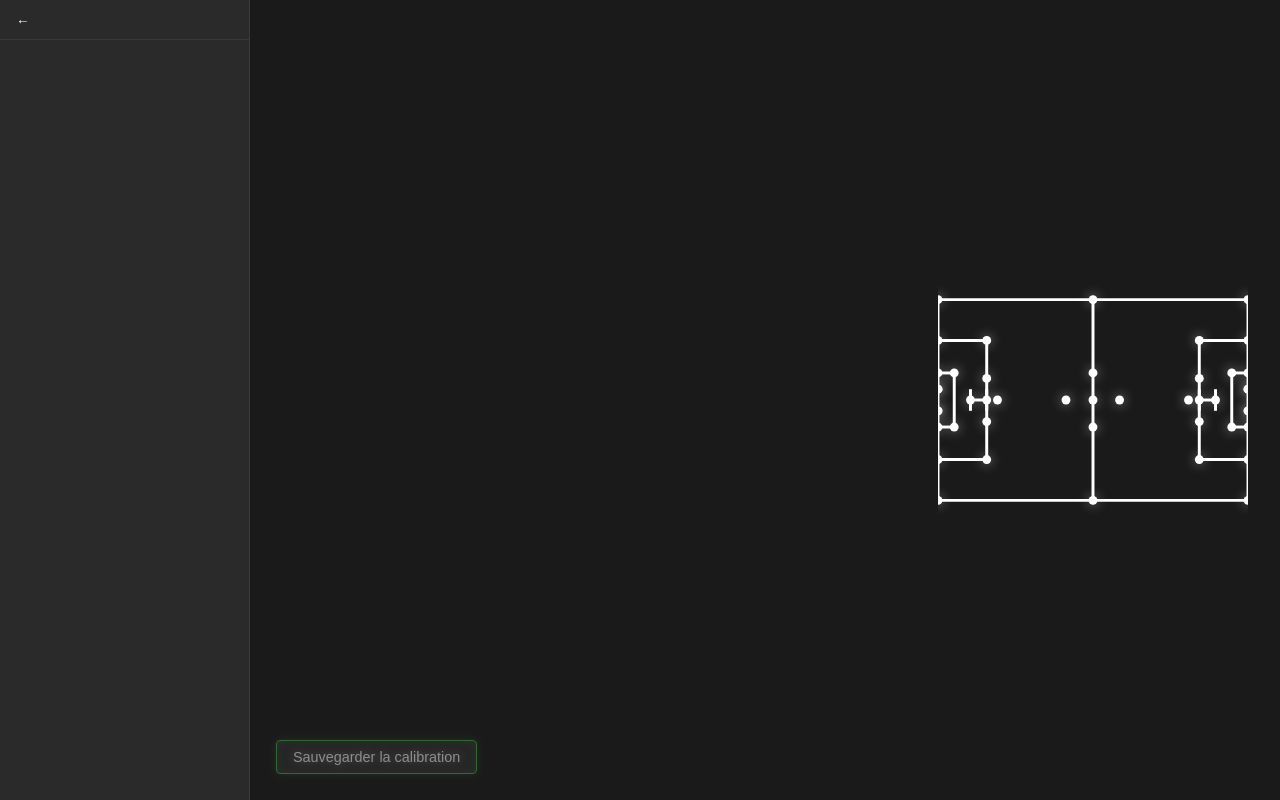
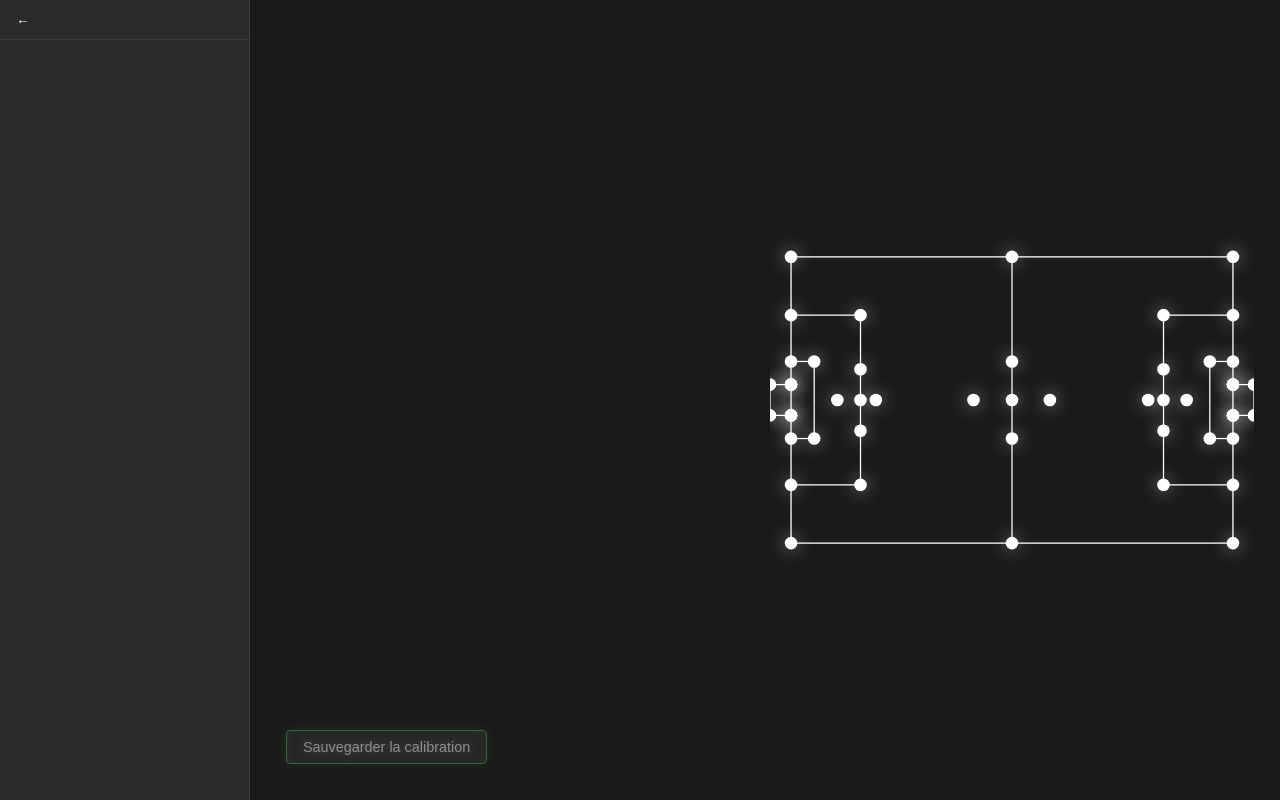
Before and after one commit to 2nzi/vue-electron, a Vue app: page /#/calibration/1 in a window 1280 px wide. Built offline with nearby package versions, Linux system fonts and the light colour scheme.

Commit message:
save goal correction footbalfield

```diff
--- a/src/components/FootballField.vue
+++ b/src/components/FootballField.vue
@@ -1,13 +1,12 @@
 <template>
   <div class="football-field">
-    <svg viewBox="0 0 105 68" preserveAspectRatio="xMidYMid meet">
+    <svg viewBox="-5 0 115 68" preserveAspectRatio="xMidYMid meet">
       <g>
         <!-- Terrain de base -->
-        <rect x="0" y="0" width="105" height="68" fill="none" stroke="#00FF15" stroke-width="0.3"/>
+        <rect x="0" y="0" width="105" height="68" fill="none" stroke="#333" stroke-width="0.3"/>
 
         <!-- Lignes cliquables -->
         <g class="lines">
-          <!-- Toutes les lignes avec la nouvelle méthode getLineColor -->
           <line v-for="(line, name) in lineCoordinates"
                 :key="name"
                 class="field-line"
@@ -17,29 +16,6 @@
                 :x2="line.x2"
                 :y2="line.y2"
                 @click="selectLine(name)" />
-
-          <!-- Buts -->
-          <line class="field-line" x1="11" y1="34" x2="16.5" y2="34" @click="selectLine(7)" />
-          <line class="field-line" x1="11" y1="30.34" x2="11" y2="37.66" @click="selectLine(8)" />
-          <line class="field-line" x1="16.5" y1="30.34" x2="16.5" y2="37.66" @click="selectLine(9)" />
-          <line class="field-line" x1="88.5" y1="34" x2="94" y2="34" @click="selectLine(10)" />
-          <line class="field-line" x1="88.5" y1="30.34" x2="88.5" y2="37.66" @click="selectLine(11)" />
-          <line class="field-line" x1="94" y1="30.34" x2="94" y2="37.66" @click="selectLine(12)" />
-
-          <!-- Ligne médiane et lignes de touche -->
-          <line class="field-line" x1="52.5" y1="0" x2="52.5" y2="68" @click="selectLine(13)" />
-          <line class="field-line" x1="0" y1="0" x2="105" y2="0" @click="selectLine(14)" />
-          <line class="field-line" x1="0" y1="0" x2="0" y2="68" @click="selectLine(15)" />
-          <line class="field-line" x1="105" y1="0" x2="105" y2="68" @click="selectLine(16)" />
-          <line class="field-line" x1="0" y1="68" x2="105" y2="68" @click="selectLine(17)" />
-
-          <!-- Petites surfaces -->
-          <line class="field-line" x1="0" y1="24.84" x2="5.5" y2="24.84" @click="selectLine(18)" />
-          <line class="field-line" x1="5.5" y1="24.84" x2="5.5" y2="43.16" @click="selectLine(19)" />
-          <line class="field-line" x1="0" y1="43.16" x2="5.5" y2="43.16" @click="selectLine(20)" />
-          <line class="field-line" x1="99.5" y1="24.84" x2="105" y2="24.84" @click="selectLine(21)" />
-          <line class="field-line" x1="99.5" y1="24.84" x2="99.5" y2="43.16" @click="selectLine(22)" />
-          <line class="field-line" x1="99.5" y1="43.16" x2="105" y2="43.16" @click="selectLine(23)" />
         </g>
 
         <!-- Points existants -->
@@ -54,46 +30,47 @@
       </g>
     </svg>
 
-    <!-- Info sur la ligne sélectionnée -->
-    <div v-if="selectedLine && LINES[selectedLine]" class="line-info">
+    <!-- Info sur la ligne ou le point sélectionné -->
+    <div v-if="selectedLine && LINES[selectedLine]" class="info-overlay">
       {{ LINES[selectedLine].name }}
+    </div>
+    <div v-if="selectedPointIndex !== null" class="info-overlay">
+      Point {{ selectedPointIndex }}: [{{ keypoints[selectedPointIndex][0] }}, {{ keypoints[selectedPointIndex][1] }}]
     </div>
   </div>
 </template>
 
 <script>
+// Définition exacte des classes de lignes comme dans SoccerNet
 const LINES = {
-  // Utilisation des noms standardisés de la classe SoccerPitch
-  'Side line top': { name: 'Side line top', description: 'Ligne de but' },
-  'Side line bottom': { name: 'Side line bottom', description: 'Ligne de but opposée' },
-  'Side line left': { name: 'Side line left', description: 'Ligne de touche gauche' },
-  'Side line right': { name: 'Side line right', description: 'Ligne de touche droite' },
-  'Middle line': { name: 'Middle line', description: 'Ligne médiane' },
-
   'Big rect. left bottom': { name: 'Big rect. left bottom', description: 'Surface de réparation gauche - ligne basse' },
   'Big rect. left main': { name: 'Big rect. left main', description: 'Surface de réparation gauche - ligne parallèle' },
   'Big rect. left top': { name: 'Big rect. left top', description: 'Surface de réparation gauche - ligne haute' },
   'Big rect. right bottom': { name: 'Big rect. right bottom', description: 'Surface de réparation droite - ligne basse' },
   'Big rect. right main': { name: 'Big rect. right main', description: 'Surface de réparation droite - ligne parallèle' },
   'Big rect. right top': { name: 'Big rect. right top', description: 'Surface de réparation droite - ligne haute' },
-
-  'Small rect. left bottom': { name: 'Small rect. left bottom', description: 'Petite surface gauche - ligne basse' },
-  'Small rect. left main': { name: 'Small rect. left main', description: 'Petite surface gauche - ligne parallèle' },
-  'Small rect. left top': { name: 'Small rect. left top', description: 'Petite surface gauche - ligne haute' },
-  'Small rect. right bottom': { name: 'Small rect. right bottom', description: 'Petite surface droite - ligne basse' },
-  'Small rect. right main': { name: 'Small rect. right main', description: 'Petite surface droite - ligne parallèle' },
-  'Small rect. right top': { name: 'Small rect. right top', description: 'Petite surface droite - ligne haute' },
-
+  'Circle central': { name: 'Circle central', description: 'Cercle central' },
+  'Circle left': { name: 'Circle left', description: 'Arc gauche' },
+  'Circle right': { name: 'Circle right', description: 'Arc droit' },
   'Goal left crossbar': { name: 'Goal left crossbar', description: 'Barre transversale but gauche' },
   'Goal left post left': { name: 'Goal left post left', description: 'Poteau gauche but gauche' },
   'Goal left post right': { name: 'Goal left post right', description: 'Poteau droit but gauche' },
   'Goal right crossbar': { name: 'Goal right crossbar', description: 'Barre transversale but droit' },
   'Goal right post left': { name: 'Goal right post left', description: 'Poteau gauche but droit' },
   'Goal right post right': { name: 'Goal right post right', description: 'Poteau droit but droit' },
-
-  'Circle central': { name: 'Circle central', description: 'Cercle central' },
-  'Circle left': { name: 'Circle left', description: 'Arc gauche' },
-  'Circle right': { name: 'Circle right', description: 'Arc droit' }
+  'Goal unknown': { name: 'Goal unknown', description: 'But non identifié' },
+  'Line unknown': { name: 'Line unknown', description: 'Ligne non identifiée' },
+  'Middle line': { name: 'Middle line', description: 'Ligne médiane' },
+  'Side line bottom': { name: 'Side line bottom', description: 'Ligne de but inférieure' },
+  'Side line left': { name: 'Side line left', description: 'Ligne de touche gauche' },
+  'Side line right': { name: 'Side line right', description: 'Ligne de touche droite' },
+  'Side line top': { name: 'Side line top', description: 'Ligne de but supérieure' },
+  'Small rect. left bottom': { name: 'Small rect. left bottom', description: 'Petite surface gauche - ligne basse' },
+  'Small rect. left main': { name: 'Small rect. left main', description: 'Petite surface gauche - ligne parallèle' },
+  'Small rect. left top': { name: 'Small rect. left top', description: 'Petite surface gauche - ligne haute' },
+  'Small rect. right bottom': { name: 'Small rect. right bottom', description: 'Petite surface droite - ligne basse' },
+  'Small rect. right main': { name: 'Small rect. right main', description: 'Petite surface droite - ligne parallèle' },
+  'Small rect. right top': { name: 'Small rect. right top', description: 'Petite surface droite - ligne haute' }
 };
 
 // Définition des dimensions standard d'un terrain de football
@@ -137,7 +114,18 @@ export default {
         [52.5, 24.85], [88.5, 26.68], [16.5, 41.31], [52.5, 43.15], [88.5, 41.31],
         [11., 34.], [16.5, 34.], [20.15, 34.],
         [43.35, 34.], [52.5, 34.], [61.5, 34.], [84.85, 34.],
-        [88.5, 34.], [94., 34.]
+        [88.5, 34.], [94., 34.],
+        // Points d'intersection but gauche
+        [0, 30.34],    // Connexion haut avec terrain
+        [0, 37.66],    // Connexion bas avec terrain
+        [-5, 30.34],   // Coin haut gauche
+        [-5, 37.66],   // Coin bas gauche
+
+        // Points d'intersection but droit
+        [105, 30.34],  // Connexion haut avec terrain
+        [105, 37.66],  // Connexion bas avec terrain
+        [110, 30.34],  // Coin haut droit
+        [110, 37.66],  // Coin bas droit
       ],
       lineCoordinates: {
         'Side line top': { x1: 0, y1: 0, x2: 105, y2: 0 },
@@ -163,12 +151,12 @@ export default {
         'Small rect. right top': { x1: 99.5, y1: 24.84, x2: 105, y2: 24.84 },
 
         // Buts
-        'Goal left crossbar': { x1: 11, y1: 34, x2: 16.5, y2: 34 },
-        'Goal left post left': { x1: 11, y1: 30.34, x2: 11, y2: 37.66 },
-        'Goal left post right': { x1: 16.5, y1: 30.34, x2: 16.5, y2: 37.66 },
-        'Goal right crossbar': { x1: 88.5, y1: 34, x2: 94, y2: 34 },
-        'Goal right post left': { x1: 88.5, y1: 30.34, x2: 88.5, y2: 37.66 },
-        'Goal right post right': { x1: 94, y1: 30.34, x2: 94, y2: 37.66 }
+        'Goal left post left': { x1: -5, y1: 37.66, x2: 0, y2: 37.66 },
+        'Goal left crossbar': { x1: -5, y1: 30.34, x2: -5, y2: 37.66 },
+        'Goal left post right': { x1: -5, y1: 30.34, x2: 0, y2: 30.34 },
+        'Goal right post left': { x1: 105, y1: 30.34, x2: 110, y2: 30.34 },
+        'Goal right crossbar': { x1: 110, y1: 30.34, x2: 110, y2: 37.66 },
+        'Goal right post right': { x1: 105, y1: 37.66, x2: 110, y2: 37.66 },
       },
       lastSelected: null // 'point' ou 'line'
     }
@@ -221,13 +209,17 @@ export default {
 }
 
 .field-line {
-  stroke-width: 1;
+  stroke-width: 0.3;
   cursor: pointer;
-  transition: stroke-width 0.3s;
+}
+
+/* Style spécifique pour les lignes des buts */
+.field-line[class*="Goal"] {
+  stroke-width: 0.8;  /* Ligne plus épaisse pour les buts */
 }
 
 .field-line:hover {
-  stroke-width: 1.8;
+  stroke-width: 1.2;  /* Encore plus épais au survol */
   opacity: 0.8;
 }
 
@@ -251,4 +243,16 @@ export default {
 .keypoint:hover {
   filter: drop-shadow(0 0 4px rgba(255, 0, 0, 0.8));
 }
+
+.info-overlay {
+  position: absolute;
+  bottom: 10px;
+  left: 50%;
+  transform: translateX(-50%);
+  background-color: rgba(0, 0, 0, 0.7);
+  color: white;
+  padding: 5px 10px;
+  border-radius: 4px;
+  font-size: 0.9rem;
+}
 </style>
--- a/src/views/CalibrationView.vue
+++ b/src/views/CalibrationView.vue
@@ -20,6 +20,7 @@
         </div>
 
         <div class="video-display">
+          <div class="calibration-container">
             <CalibrationArea
               :thumbnail="thumbnail"
               :calibrationPoints="calibrationPoints"
@@ -33,6 +34,7 @@
               @update:selectedFieldLine="updateSelectedFieldLine"
               @save-calibration="saveCalibration"
             />
+          </div>
           <div class="field-container">
             <FootballField
               ref="footballField"
@@ -244,21 +246,25 @@ export default {
 .video-display {
   flex: 1;
   display: flex;
-  gap: 1rem;
-  align-items: stretch;
-  min-height: 0;
+  gap: 10px;
+  padding: 10px;
+  overflow: hidden;
+}
+
+.calibration-container {
+  flex: 1;
+  min-width: 0;
+  display: flex;
+  flex-direction: column;
 }
 
 .field-container {
   flex: 1;
-  min-width: 300px;
-  max-width: 400px;
+  min-width: 0;
+  background-color: #1a1a1a;
   border-radius: 4px;
-  padding: 1rem;
+  overflow: hidden;
   display: flex;
-  align-items: center;
-  justify-content: center;
-  overflow: hidden;
 }
 
 .field-container :deep(svg) {
```
Lines whose indentation alone changed are shown as unchanged.
